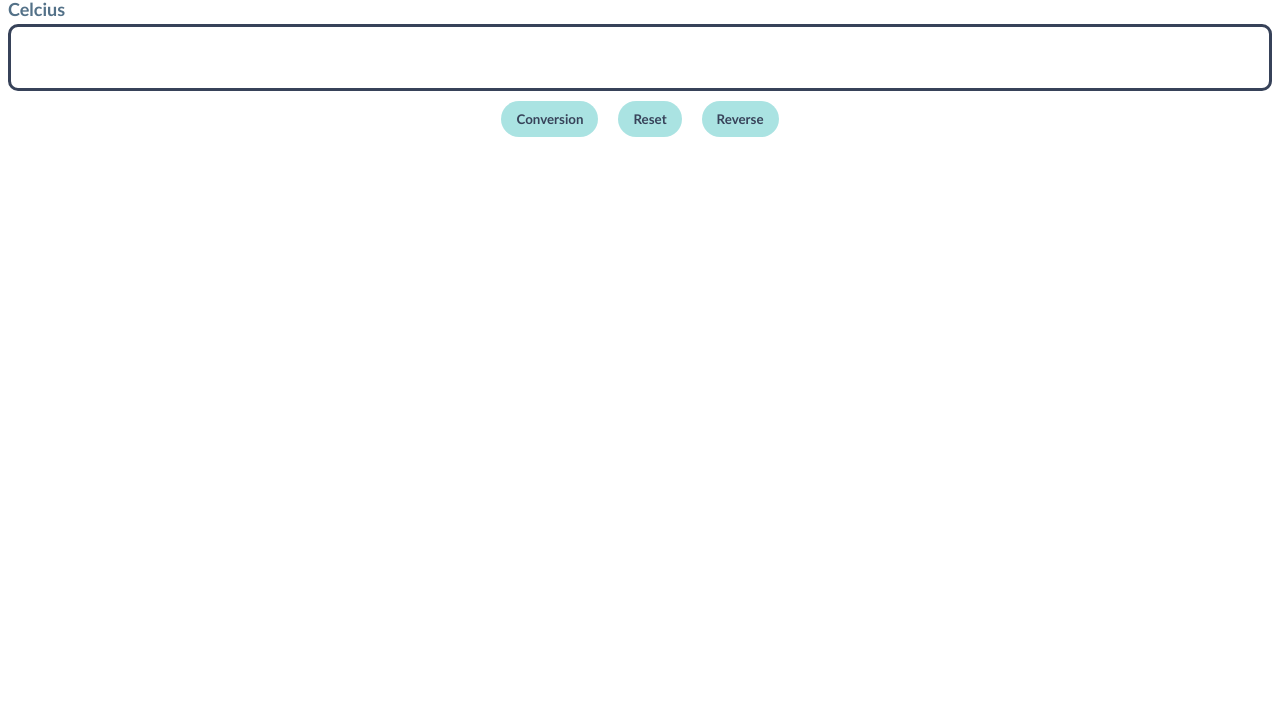
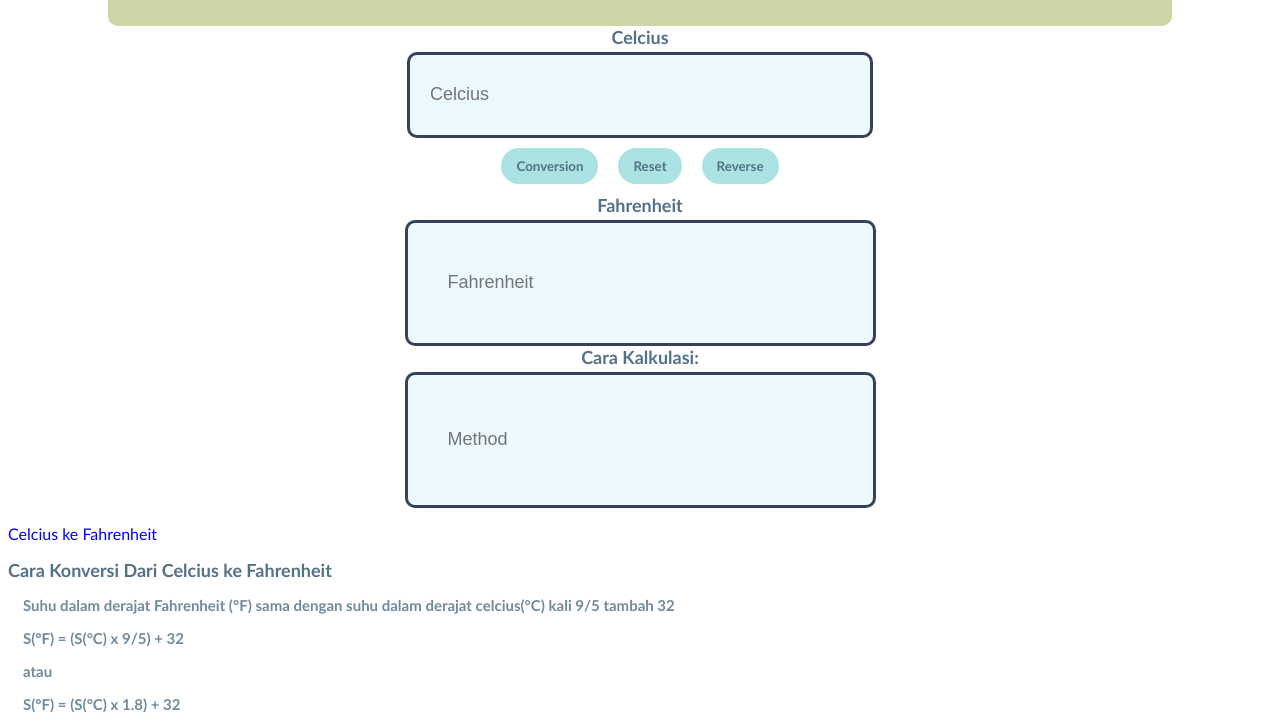
Before and after one commit to revou-fundamental-course/12-jun-23-Meiliniaf, a plain HTML site: page index.html in a window 1280 px wide. Shown: the part 84-812 px from the top of the page. Drawn offline with Linux system fonts and the light colour scheme.

Commit message:
add finished

```diff
--- a/CSS/style.css
+++ b/CSS/style.css
@@ -4,38 +4,50 @@ body{
 }
 
 header{
-    background-color: #B2A4FF;
-    color:brown;
+    background-color: #CCD6A6;
+    color:#617A55;
     text-align: center;
     margin-left: 100px;
     margin-right: 100px;
-    border-radius: 20px;
+    border-radius: 50px;
+    border-radius: 10px ;
     font-family:'Gill Sans', 'Gill Sans MT', Calibri, 'Trebuchet MS', sans-serif;
+    padding: 10px 10px;
 }
 label {
     margin-bottom: 4px;
     font-size: 18px;
     font-weight: bold;
     color:#537188;
+    align-self: center;
 }
 button{
     cursor:pointer;
     background-color: #AAE3E2;
-    color: #374259;
+    color: #537188;
     border: none;
     padding: 10px 15px;
     border-radius:20px;
     margin: 10px 10px;
-    font-size: 15;
+    font-size: 18;
     font-weight: bold;
     font-family:'Gill Sans', 'Gill Sans MT', Calibri, 'Trebuchet MS', sans-serif;
-
 }
 button:hover {
-    background-color: #3ebbb9;
+    background-color: #A6D0DD;
 }
 button:active {
     transform: translateY(5px);
+}
+nav p {
+    font-size: 15px;
+    color: #6f8a9e;
+    font-weight: bold;
+    margin-left: 15px;
+    margin-right: 15px;
+}
+ p {
+    color: blue;
 }
 /* MARK: ID*/
 #inputField{
@@ -43,11 +55,44 @@ button:active {
     font-size: 18px;
     border-radius: 10px;
     padding: 20px;
-    border: solid #374259;
+    border: solid#374259;
+    background-color: #ECF9FF;
+    height: 40px;
+    width:420px;
+    align-self: center;
 }
 #inputField:focus {
     border:solid #374259;
 }
+#outputField {
+    outline:none;
+    font-size: 18px;
+    border-radius: 10px;
+    padding: 40px;
+    border: solid #374259;
+    background-color: #ECF9FF;
+    height: 40px;
+    width:385px;
+    align-self: center;
+}
+#outputField:focus {
+    border:solid #374259;
+}
+#methodField {
+    outline:none;
+    font-size: 18px;
+    border-radius: 10px;
+    padding: 40px;
+    border: solid #374259;
+    background-color: #ECF9FF;
+    height: 50px;
+    width:385px;
+    align-self: center;
+}
+#methodField:focus {
+    border:solid #374259;
+}
+
 /*MARK CLASS*/
 .InputSection {
     display: flex;
@@ -59,3 +104,11 @@ button:active {
     align-self:center;
 
 }
+.OutputSection {
+    display: flex;
+    flex-direction: column;
+}
+.MethodSection {
+    display: flex;
+    flex-direction: column;
+}
--- a/index.html
+++ b/index.html
@@ -5,20 +5,64 @@
     <meta name="viewport" content="width=device-width, initial-scale=1.0">
     <link rel="stylesheet" href="css/style.css">
     <title>Temperature Conversion</title>
+    <script>
+        function conversion()
+        {
+          var tempcelcius = document.getElementById("inputField").value;
+          var tempfahrenheit = (tempcelcius * (9 / 5 )) + 32;
+          document.getElementById("outputField").value = tempfahrenheit;
+          var greeting = tempcelcius + " * (9/5) + 32 = " + tempfahrenheit;
+          document.getElementById("methodField").value = tempfahrenheit.innerHTML = greeting;
+        }
+        function reverse()
+        {
+          var tempfahrenheit = document.getElementById("inputField").value;
+          var tempcelcius = (tempfahrenheit - 32) * (5 / 9 );
+          document.getElementById("outputField").value = tempcelcius;
+          var greeting = tempfahrenheit + " - 32 * (9/5) = " + tempcelcius;
+          document.getElementById("methodField").value = tempcelcius.innerHTML = greeting;
+        }
+        function clearResult()
+        {
+        document.getElementById("inputField").value =''
+        document.getElementById("outputField").value =''
+        document.getElementById("methodField").value =''
+        }
+    </script>
 </head>
 <body>
     <header>
         <h1>Temperature Conversion</h1>
     </header>
+
     <section class="InputSection">
         <label for="inputField">Celcius</label>
-        <input type="number" id="inputField"/>
+        <input type="text" id="inputField" placeholder="Celcius"/>
         <div class="InputButtonSection">
-            <button>Conversion</button>
-            <button>Reset</button>
-            <button>Reverse</button>
+            <button type="button" onclick="conversion()">Conversion</button>
+            <button type="button" value="reset" onclick="clearResult()">Reset</button>
+            <button type="button" onclick="reverse()">Reverse</button>
         </div>
-
+    </section>
+    <section class="OutputSection">
+        <label for="outputField">Fahrenheit</label>
+        <input type="text" id="outputField" placeholder="Fahrenheit"/>
+    </section>
+    <section class="MethodSection">
+        <label for="methodSection">Cara Kalkulasi:</label>
+        <input type="text" id="methodField" placeholder="Method">
+    </section>
+    <p>Celcius ke Fahrenheit</p>
+    <section>
+    <div class="container">
+        <label>Cara Konversi Dari Celcius ke Fahrenheit</label>
+        <nav>
+            <p>Suhu dalam derajat Fahrenheit (°F) sama dengan suhu dalam derajat celcius(°C) kali 9/5 tambah 32 </p>
+            <p>S(°F) = (S(°C) x 9/5) + 32</p>
+            <p>atau</p>
+            <p>S(°F) = (S(°C) x 1.8) + 32</p>
+        </nav>
+    </div>
     </section>
 </body>
 </html>
```
Also changed, not shown: JS/index.js (added, +22 -0 lines).
